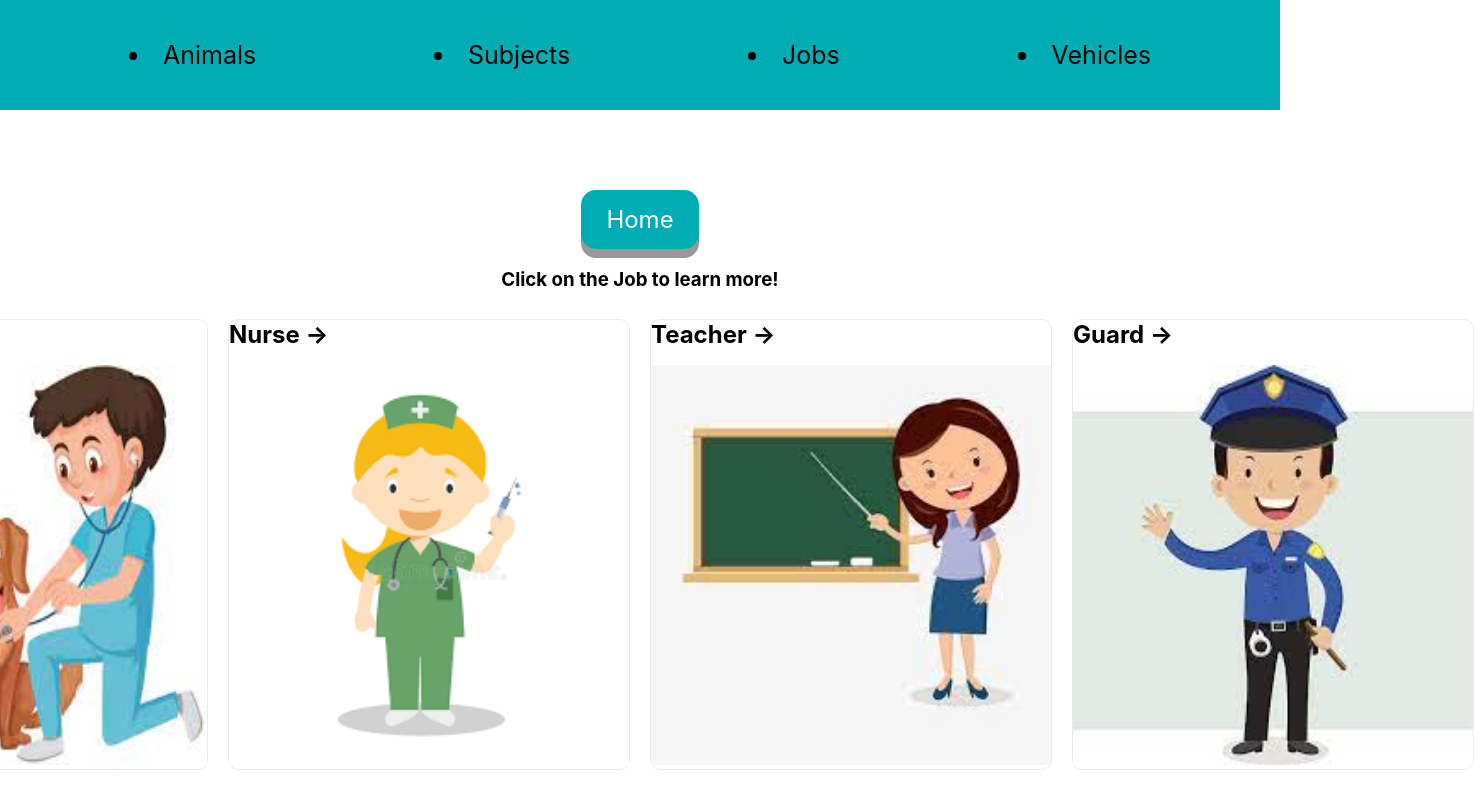
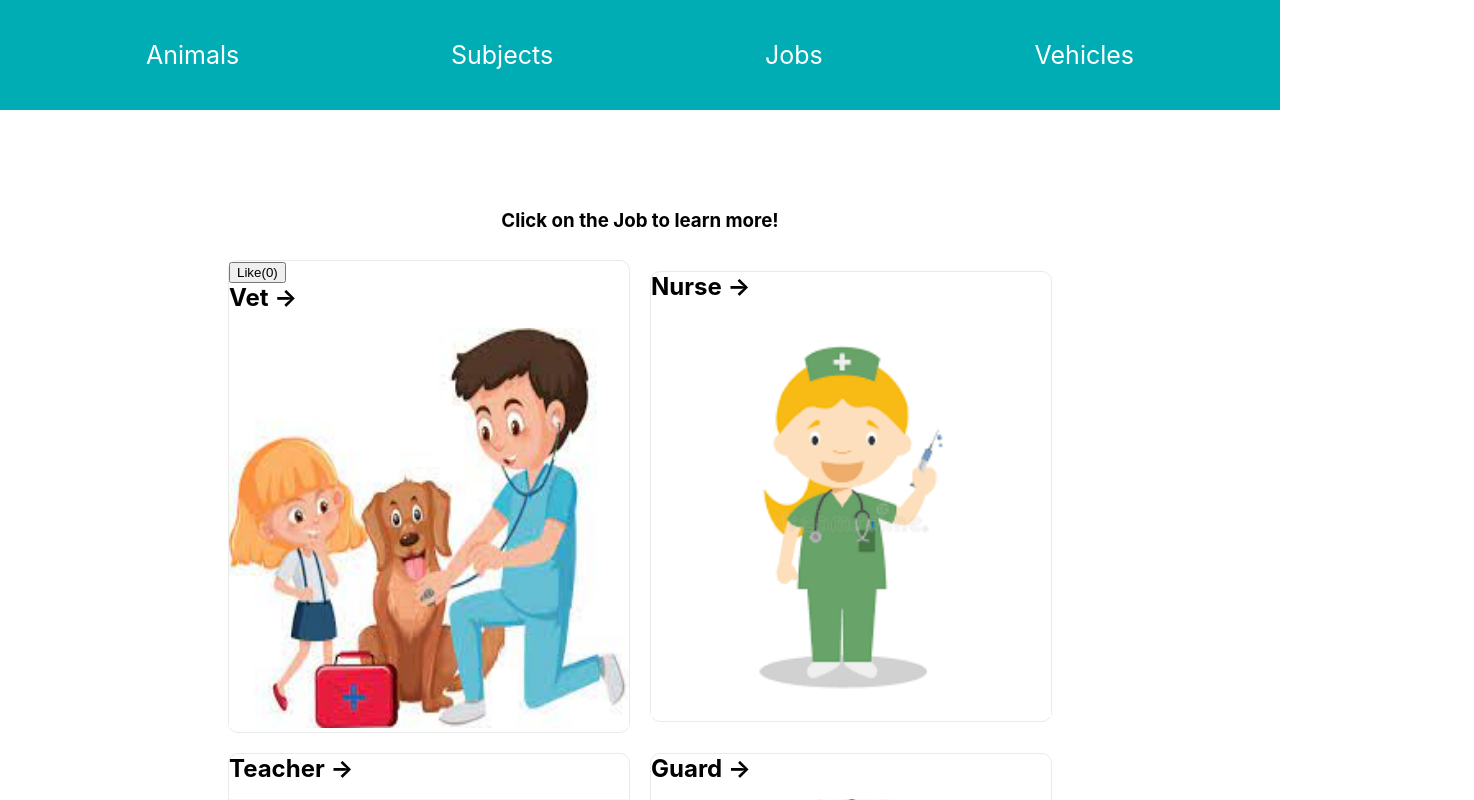
Before and after one commit to cliodhnaniniaidh1/FSMiniProject, a Next.js app: page /jobs in a window 1280 px wide. Shown: the top 800 px of the page, 1474 px wide, since content can reach past the window. Built offline with nearby package versions, Linux system fonts and the light colour scheme.

Commit message:
minor chnages

```diff
--- a/pages/components/Header.js
+++ b/pages/components/Header.js
@@ -4,18 +4,10 @@ function HeaderComponent(){
     return(
         <header>
             <div className={styles.header}>
-            <li>
                 <Link href='/animals'>Animals</Link>
-            </li>
-            <li>
                 <Link href='/subjects'>Subjects</Link>
-            </li>
-            <li>
                 <Link href='/jobs'>Jobs</Link>
-            </li>
-            <li>
                 <Link href='/vehicles'>Vehicles</Link>
-            </li>
             </div>
         </header>
     )
--- a/pages/jobs.js
+++ b/pages/jobs.js
@@ -6,18 +6,23 @@ import nurse from '../images/nurse.png'
 import teacher from '../images/teacher.png'
 import guard from '../images/guard.png'
 import Link from 'next/link'
+import React from 'react';
 
 export default function jobs(){
+
+  const [likes, setLikes] = React.useState(0);
+
+  function handleClick(){
+    setLikes(likes + 1);
+  }
   return (
     <div className={styles.container}>
       <HeaderComponent></HeaderComponent>
       <div className={styles.main}>
-      <div className={styles.button}>
-            <Link href='/'>Home</Link>
-        </div>
         <h3>Click on the Job to learn more!</h3>
         <div className={styles.grid}>
           <a className={styles.card}>
+            <button onClick = {handleClick}>Like({likes})</button>
             <h2>Vet &rarr;</h2>
             <Image
               src={vet}
@@ -57,6 +62,9 @@ export default function jobs(){
               />
           </a>
         </div>
+        <div className={styles.button}>
+            <Link href='/'>Home</Link>
+        </div>
       </div>
       <footer className={styles.footer}>
         <p>Full Stack MiniProject</p>
--- a/pages/subjects.js
+++ b/pages/subjects.js
@@ -12,9 +12,6 @@ export default function subjects(){
     <div className={styles.container}>
       <HeaderComponent></HeaderComponent>
       <div className={styles.main}>
-      <div className={styles.button}>
-            <Link href='/'>Home</Link>
-        </div>
         <h3>Click on the Subject to learn more!</h3>
         <div className={styles.grid}>
           <a className={styles.card}>
@@ -57,6 +54,9 @@ export default function subjects(){
               />
           </a>
         </div>
+        <div className={styles.button}>
+            <Link href='/'>Home</Link>
+        </div>
       </div>
       <footer className={styles.footer}>
         <p>Full Stack MiniProject</p>
--- a/pages/vehicles.js
+++ b/pages/vehicles.js
@@ -12,9 +12,6 @@ export default function vehicles(){
     <div className={styles.container}>
       <HeaderComponent></HeaderComponent>
       <div className={styles.main}>
-      <div className={styles.button}>
-            <Link href='/'>Home</Link>
-        </div>
         <h3>Click on the Vehicle to learn more!</h3>
         <div className={styles.grid}>
           <a className={styles.card}>
@@ -57,6 +54,9 @@ export default function vehicles(){
               />
           </a>
         </div>
+        <div className={styles.button}>
+            <Link href='/'>Home</Link>
+        </div>
       </div>
       <footer className={styles.footer}>
         <p>Full Stack MiniProject</p>
--- a/styles/Home.module.css
+++ b/styles/Home.module.css
@@ -4,6 +4,7 @@
 
 .header{
   background-color: #00ADB5;
+  color: white;
   padding: 40px;
   display: flex;
   flex-direction: row;
--- a/styles/page.module.css
+++ b/styles/page.module.css
@@ -1,5 +1,9 @@
 .container {
     padding: 0;
+    display: flex;
+    min-height: 100vh;
+    flex-direction: column;
+    justify-content: flex-start;
   }
 
   .header{
@@ -21,6 +25,7 @@
   }
 
   .footer {
+    margin-top: auto;
     display: flex;
     padding: 2px;
     border-top: 1px solid #eaeaea;
@@ -49,7 +54,8 @@
     display: flex;
     align-items: center;
     justify-content: center;
-    max-width: 800px;
+    flex-wrap: wrap;
+    padding-bottom: 40px;
   }
 
   .card {
```
Also changed, not shown: pages/animals.js (+3 -4 lines).
